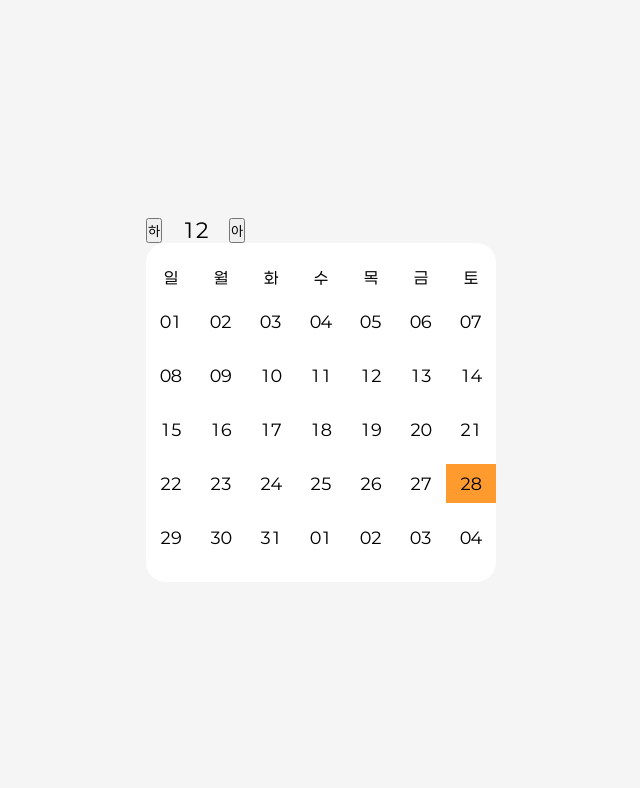
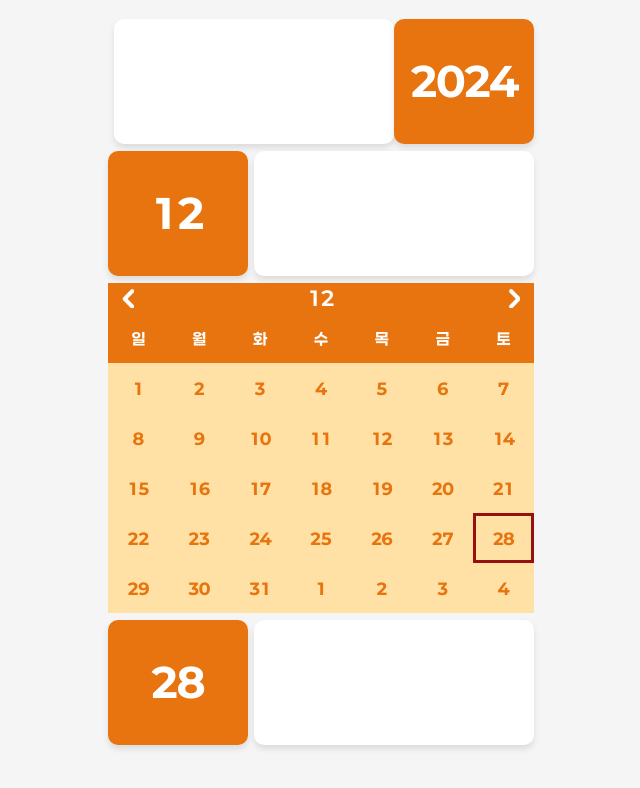
Before and after one commit to gangmanm/joggi, a Next.js app: page /month in a window 1280 px wide. Shown: the top 788 px of the page, without its empty margins (319-959 px from the left). Built offline with nearby package versions, Linux system fonts and the light colour scheme; no server answers; a web font is replaced by a local one.

Commit message:
[feat] 달력 및 선택 날짜 추가

```diff
--- a/components/month/Calendar.tsx
+++ b/components/month/Calendar.tsx
@@ -1,9 +1,78 @@
 import * as S from "../../styles/month/calendar";
 import useCalendarContext from "./useCalendarContext";
+import { useState, useEffect } from "react";
+import { getBudget } from "../../actions/budget-actions";
+import { createClient } from "../../utils/supabase/client";
+import { Budget } from "../../src/types/budget";
 
-const CalendarBody = () => {
+interface DayInfo {
+  date: string;
+  day: number;
+  month: string;
+  dayIndexOfWeek: number;
+}
+
+const CalendarBody: React.FC = () => {
   const weeks = ["일", "월", "화", "수", "목", "금", "토"];
   const { daysInMonth, selectedDate, currentDate } = useCalendarContext();
+  const [entries, setEntries] = useState<Budget[]>([]);
+
+  const supabase = createClient();
+
+  // daysInMonth 배열의 타입 변환
+  const parsedDaysInMonth: DayInfo[] = daysInMonth.map((day) => ({
+    ...day,
+    day: Number(day.day), // day 값을 숫자로 변환
+  }));
+
+  // 배열을 7일씩 나누는 함수
+  const chunkDays = (array: DayInfo[], size: number): DayInfo[][] => {
+    const result: DayInfo[][] = [];
+    for (let i = 0; i < array.length; i += size) {
+      result.push(array.slice(i, i + size));
+    }
+    return result;
+  };
+
+  const weeksInMonth = chunkDays(parsedDaysInMonth, 7);
+
+  // 날짜별로 Budget 데이터를 그룹화하여 totalIncomeValue 계산
+  const calculateIncomeByDate = () => {
+    const incomeByDate: Record<string, number> = {};
+    entries.forEach((entry) => {
+      if (entry.setting === "income") {
+        const date = entry.created_at.split("T")[0]; // YYYY-MM-DD 형식 추출
+        if (!incomeByDate[date]) {
+          incomeByDate[date] = 0;
+        }
+        incomeByDate[date] += parseFloat(entry.amount || "");
+      }
+    });
+
+    return incomeByDate;
+  };
+
+  const incomeByDate = calculateIncomeByDate();
+
+  useEffect(() => {
+    let isMounted = true;
+
+    const fetchSessionAndBudgets = async () => {
+      const { data } = await supabase.auth.getSession();
+      if (isMounted) {
+        if (data.session?.user.id) {
+          const budgets = await getBudget(data.session.user.id);
+          setEntries(budgets.reverse());
+        }
+      }
+    };
+
+    fetchSessionAndBudgets();
+
+    return () => {
+      isMounted = false;
+    };
+  }, [supabase]);
 
   return (
     <S.MonthContainer>
@@ -14,8 +83,10 @@ const CalendarBody = () => {
           </S.CalendarItem>
         ))}
       </S.DayWrapper>
-      <S.DayWrapper>
-        {daysInMonth.map((date) => (
+
+      {weeksInMonth.map((week, weekIndex) => (
+        <S.DayWrapper key={`week-${weekIndex}`}>
+          {week.map((date) => (
             <S.Day
               onClick={() => selectedDate.selectDate(date.date)}
               $isCurrentMonth={currentDate.month === date.month}
@@ -23,11 +94,20 @@ const CalendarBody = () => {
               $isSunday={date.dayIndexOfWeek === 0}
               className={date.month}
               key={date.date}
+              $isProfit={incomeByDate[date.date] > 0}
             >
               <span>{date.day}</span>
+              {incomeByDate[date.date] !== undefined && (
+                <S.PriceContainer>
+                  {incomeByDate[date.date] > 0
+                    ? `+ ${incomeByDate[date.date].toLocaleString()}`
+                    : `- ${Math.abs(incomeByDate[date.date]).toLocaleString()}`}
+                </S.PriceContainer>
+              )}
             </S.Day>
           ))}
         </S.DayWrapper>
+      ))}
     </S.MonthContainer>
   );
 };
--- a/components/month/CalendarHeader.tsx
+++ b/components/month/CalendarHeader.tsx
@@ -1,15 +1,30 @@
 import useCalendarContext from "./useCalendarContext";
 import * as S from "../../styles/month/calendar";
-
+import Image from "next/image";
 const CalendarHeader = () => {
   const { dispatch, currentDate } = useCalendarContext();
 
   return (
     <S.HeaderContainer>
       <S.ChangeButton>
-        <button onClick={dispatch.handlePrevMonth}>하</button>
+        <S.ButtonContainer onClick={dispatch.handlePrevMonth}>
+          <Image
+            src="/image/left-arrow.png"
+            alt="왼쪽"
+            fill
+            style={{ objectFit: "contain" }}
+          />
+        </S.ButtonContainer>
         <span>{currentDate.month}</span>
-        <button onClick={dispatch.handleNextMonth}>아</button>
+        <S.ButtonContainer onClick={dispatch.handleNextMonth}>
+          {" "}
+          <Image
+            src="/image/right-arrow.png"
+            alt="왼쪽"
+            fill
+            style={{ objectFit: "contain" }}
+          />
+        </S.ButtonContainer>
       </S.ChangeButton>
     </S.HeaderContainer>
   );
--- a/src/app/layout.tsx
+++ b/src/app/layout.tsx
@@ -1,8 +1,12 @@
+"use client";
+
 import ReactQueryClientProviders from "../../config/ReactQueryClientProvider";
 import StyledComponentsRegistry from "./registry";
 import LoadingWrapper from "../../components/LoadingWrapper";
+import { CalendarContext } from "../../components/month/useCalendarContext";
+import useCalendar from "../hooks/useCalendar";
 
-export const metadata = {
+const metadata = {
   title: "JOGI",
   description: "신개념 가계부 웹 어플리케이션",
 };
@@ -12,6 +16,8 @@ export default function RootLayout({
 }: {
   children: React.ReactNode;
 }) {
+  const calendar = useCalendar();
+
   return (
     <ReactQueryClientProviders>
       <html lang="en">
@@ -24,9 +30,11 @@ export default function RootLayout({
           <meta name="description" content={metadata.description} />
         </head>
         <body>
-          <StyledComponentsRegistry>
-            <LoadingWrapper>{children}</LoadingWrapper>
-          </StyledComponentsRegistry>
+          <CalendarContext.Provider value={calendar}>
+            <StyledComponentsRegistry>
+              <LoadingWrapper>{children}</LoadingWrapper>
+            </StyledComponentsRegistry>
+          </CalendarContext.Provider>
         </body>
       </html>
     </ReactQueryClientProviders>
--- a/src/app/month/page.tsx
+++ b/src/app/month/page.tsx
@@ -1,17 +1,36 @@
 "use client";
 import CalendarBody from "../../../components/month/Calendar";
-import { CalendarContext } from "../../../components/month/useCalendarContext";
-import useCalendar from "../../hooks/useCalendar";
 import CalendarHeader from "../../../components/month/CalendarHeader";
+import * as S from "../../../styles/month/month";
+import useCalendarContext from "../../../components/month/useCalendarContext";
 
 export default function Month() {
-  const calendar = useCalendar();
+  const { selectedDate } = useCalendarContext();
+
+  // selectedDate를 나눠서 년, 월, 일 추출
+  const [year, month, day] = selectedDate.date.split("-");
+
   return (
-    <div>
-      <CalendarContext.Provider value={calendar}>
-        <CalendarHeader />
-        <CalendarBody />
-      </CalendarContext.Provider>
-    </div>
+    <S.MainContainer>
+      <S.InformationContainer>
+        <S.PriceInformContainer></S.PriceInformContainer>
+        <S.DateContainer>{year}</S.DateContainer>
+      </S.InformationContainer>
+      {/* 상단 정보 섹션 */}
+      <S.InformationContainer>
+        <S.DateContainer>{month}</S.DateContainer>
+        <S.PriceInformContainer></S.PriceInformContainer>
+      </S.InformationContainer>
+
+      {/* 캘린더 헤더 및 본문 */}
+      <CalendarHeader />
+      <CalendarBody />
+
+      {/* 선택된 날짜 정보 */}
+      <S.InformationContainer>
+        <S.DateContainer>{day}</S.DateContainer>
+        <S.PriceInformContainer></S.PriceInformContainer>
+      </S.InformationContainer>
+    </S.MainContainer>
   );
 }
--- a/src/hooks/useCalendar.tsx
+++ b/src/hooks/useCalendar.tsx
@@ -54,7 +54,7 @@ const useCalendar = () => {
     date: format(day, "yyyy-MM-dd"),
     year: format(day, "yyyy"),
     month: format(day, "MM"),
-    day: format(day, "dd"),
+    day: format(day, "d"),
     dayIndexOfWeek: getDay(day),
   }));
 
--- a/styles/month/calendar.tsx
+++ b/styles/month/calendar.tsx
@@ -1,58 +1,86 @@
 import styled from "styled-components";
 
 export const HeaderContainer = styled.div`
+  width: 100%;
+  height: 30px;
   display: flex;
   justify-content: space-between;
+  margin-top: 7px;
 `;
 
 export const ChangeButton = styled.div`
+  width: 100%;
+  height: 30px;
   display: flex;
-  justify-content: space-evenly;
-  gap: 20px;
+  justify-content: space-between;
+  align-items: center;
+  display: flex;
   font-size: 20px;
-  line-height: 25.6px;
+  background-color: ${({ theme }) => theme.colors.point};
+  font-weight: 700;
+  color: white;
+`;
+
+export const ButtonContainer = styled.div`
+  width: 20px;
+  height: 20px;
+  position: relative;
+  margin-left: 10px;
+  margin-right: 10px;
 `;
 
 export const MonthContainer = styled.div`
+  width: 100%;
   display: flex;
+  background-color: ${({ theme }) => theme.colors.secondary};
   flex-direction: column;
-  gap: 15px;
-  background-color: white;
-  padding: 25px 0;
-  border-radius: 20px;
 `;
 
 export const DayWrapper = styled.div`
-  display: grid;
-  grid-template-columns: repeat(7, minmax(50px, 1fr));
-  grid-row-gap: 15px;
-`;
-export const CalendarItem = styled.div<{ $isSunday: boolean }>`
+  width: 100%;
+  height: 50px;
   display: flex;
   justify-content: center;
-  color: ${({ theme, $isSunday }) =>
-    $isSunday ? theme.colors.error : theme.colors["accent-content"]};
+`;
+
+export const CalendarItem = styled.div<{ $isSunday: boolean }>`
+  width: 100%;
+  height: 100%;
+  display: flex;
+  justify-content: center;
+  align-items: center;
+  background-color: ${({ theme }) => theme.colors.point};
+  color: white;
+  font-weight: 600;
 `;
 
 export const Day = styled.div<{
   $isCurrentMonth?: boolean;
   $isSelectedDate: boolean;
   $isSunday: boolean;
+  $isProfit: boolean;
 }>`
-  padding: 10px;
+  width: 100%;
+  height: 100%;
   display: flex;
   flex-direction: column;
   justify-content: center;
   align-items: center;
   cursor: pointer;
-  color: ${({ theme, $isCurrentMonth, $isSelectedDate, $isSunday }) =>
-    $isSelectedDate
-      ? theme.colors["base-100"]
-      : !$isCurrentMonth
-      ? theme.colors["neutral-content"]
-      : $isSunday
-      ? theme.colors.error
-      : theme.colors["secondary-content"]};
-  background-color: ${({ $isSelectedDate, theme }) =>
-    $isSelectedDate ? theme.colors.primary : "transparent"};
+  color: ${({ $isProfit, theme }) =>
+    $isProfit ? "#ffffff" : theme.colors.point};
+  border: 3px solid
+    ${({ $isSelectedDate, theme }) =>
+      $isSelectedDate ? "#951111" : "transparent"};
+  background-color: ${({ $isProfit, theme }) =>
+    $isProfit ? theme.colors.point : theme.colors.secondary};
+
+  font-weight: 800;
 `;
+
+export const PriceContainer = styled.div`
+  width: 100%;
+  display: flex;
+  justify-content: center;
+  font-size: 6px;
+`;
--- /dev/null
+++ b/styles/month/month.tsx
@@ -0,0 +1,46 @@
+import styled from "styled-components";
+
+export const MainContainer = styled.div`
+  width: 450px;
+  height: 100%;
+  display: flex;
+  flex-direction: column;
+  align-items: center;
+  padding: 12px;
+  z-index: 20;
+  @media (max-width: ${({ theme }) => theme.breakpoints.Mobile}) {
+    width: 100vw;
+    height: 100vh;
+  }
+`;
+
+export const InformationContainer = styled.div`
+  width: 100%;
+  height: 125px;
+  display: flex;
+  align-items: center;
+  margin-top: 7px;
+`;
+
+export const DateContainer = styled.div`
+  width: 150px;
+  height: 125px;
+  background-color: ${({ theme }) => theme.colors.point};
+  display: flex;
+  justify-content: center;
+  align-items: center;
+  font-size: 40px;
+  color: white;
+  border-radius: 10px;
+  font-weight: 800;
+  box-shadow: 0px 4px 6px rgba(0, 0, 0, 0.1);
+`;
+
+export const PriceInformContainer = styled.div`
+  width: calc(100% - 125px);
+  height: 125px;
+  background-color: white;
+  box-shadow: 0px 4px 6px rgba(0, 0, 0, 0.1); /* 부드러운 그림자 효과 */
+  margin-left: 6px;
+  border-radius: 10px;
+`;
```
Also changed, not shown: public/image/left-arrow.png (added), public/image/right-arrow.png (added). Lines whose indentation alone changed are shown as unchanged.
